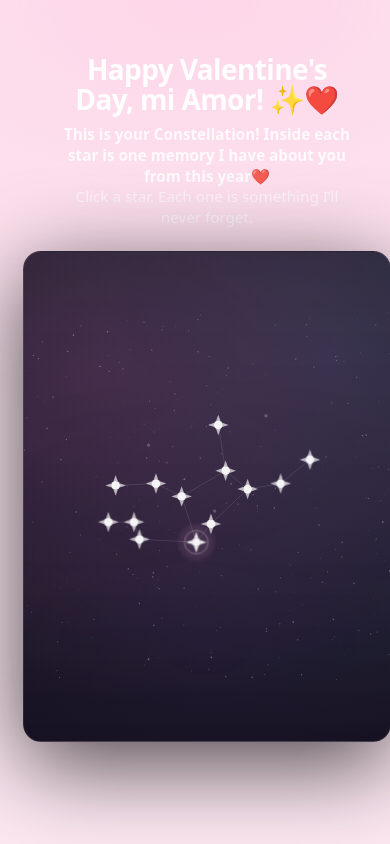
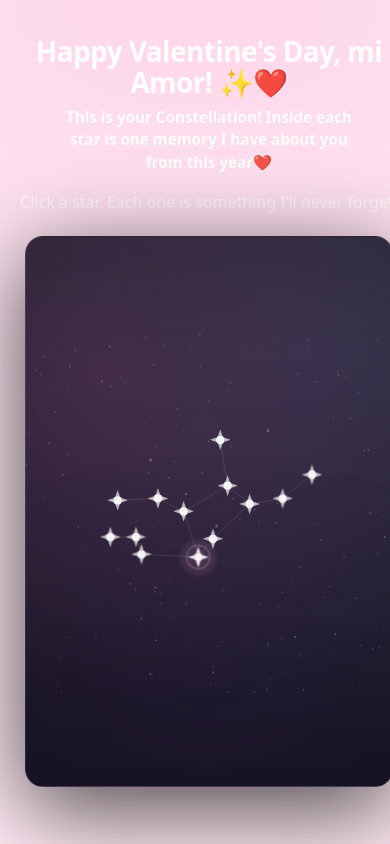
Before and after one commit to KitsuneGhost/Valentines_Gift, a React (Vite) app: page / in a window 390 px wide. Shown: the top 844 px of the page. Built offline with nearby package versions, Linux system fonts and the light colour scheme.

Commit message:
animaion fix and desktop view fix

```diff
--- a/src/App.css
+++ b/src/App.css
@@ -17,7 +17,7 @@ body{
 
 .page {
   width: 100%;
-  max-width: 1100px;
+  max-width: 1400px;
   margin: 0 auto;
   padding: 0 18px 40px;
   text-align: center;
@@ -119,8 +119,8 @@ body{
   position: relative;
   margin: 22px auto 0;
 
-  width: min(96vw, 1100px);
-  height: min(82vh, 820px);
+  width: min(96vw, 1400px);
+  height: min(78vh, 860px);
 
   border-radius: 26px;
   overflow: hidden;
@@ -1093,142 +1093,26 @@ body{
   color: rgba(60,20,40,0.68);
 }
 
-html, body {
-  margin: 0;
-  padding: 0;
-  overflow-x: hidden;
-}
+html, body { overflow-x: clip; }
+@supports not (overflow: clip) { html, body { overflow-x: hidden; } }
 
-#root {
-  overflow-x: hidden;
-}
-
-
-/* =========================
-   MOBILE / RESPONSIVE PATCH
-   ========================= */
+@media (max-width: 768px) {
+  .page { padding: 0 14px 34px; }
 
   .hero h1 {
-  /* scales down nicely on phones */
-  font-size: clamp(26px, 6.2vw, 44px);
+    font-size: clamp(28px, 6.8vw, 40px);
     line-height: 1.1;
   }
 
   .hero h2 {
-  font-size: clamp(14px, 3.8vw, 20px);
-  line-height: 1.35;
+    font-size: clamp(14px, 3.9vw, 18px);
+    max-width: 34ch;
     margin: 0 auto;
-  max-width: 42ch;
   }
 
-.page {
-  /* less side padding on small screens */
-  padding: 0 14px 34px;
-}
-
-/* tablets + phones */
-@media (max-width: 768px) {
   .sky {
-    width: min(94vw, 1100px);
-    height: min(62vh, 560px);
+    width: min(94vw, 900px);
+    height: min(65vh, 560px);
     border-radius: 18px;
   }
-
-  .modal {
-    width: min(560px, 96vw);
-    padding: 16px;
 }
-
-  /* nicer tap targets */
-  button, a {
-    min-height: 44px;
-  }
-}
-
-/* small phones */
-@media (max-width: 420px) {
-  .sky {
-    height: min(56vh, 480px);
-    border-radius: 16px;
-  }
-
-  .page {
-    padding: 0 12px 30px;
-  }
-}
-
-/* ===== Mobile polish ===== */
-
-:root{
-  --pad: clamp(14px, 4vw, 28px);
-}
-
-html, body {
-  width: 100%;
-  overflow-x: clip;
-}
-
-body{
-  /* prevents weird “pale strip” / background mismatch */
-  min-height: 100dvh;
-}
-
-/* If your outer wrapper is .page or .app, keep it full-height */
-.page, .app, #root{
-  min-height: 100dvh;
-}
-
-/* Make hero text readable and not overly wide */
-.hero{
-  padding: 18px var(--pad) 10px;
-  text-align: center;
-}
-
-.hero h1{
-  font-size: clamp(28px, 7vw, 44px);
-  line-height: 1.08;
-  margin: 8px auto 10px;
-  max-width: 18ch;           /* key: nicer line breaks */
-  text-wrap: balance;        /* modern browsers */
-}
-
-.hero .subtitle,
-.hero h2,
-.hero p{
-  font-size: clamp(14px, 3.9vw, 18px);
-  line-height: 1.35;
-  margin: 0 auto;
-  max-width: 34ch;
-  opacity: 0.92;
-}
-
-/* Fix the “Click a star…” line being too long */
-.hero .hint{
-  max-width: 34ch;
-  margin-top: 10px;
-}
-
-/* Constellation card: make it fit phones better */
-.sky{
-  width: min(94vw, 520px);
-  margin: 14px auto 22px;
-  border-radius: 18px;
-
-  /* constrain height so it doesn’t look huge on tall phones */
-  height: auto;
-  aspect-ratio: 3 / 4;       /* nice phone-ish ratio */
-  max-height: 72vh;
-}
-
-/* If you have an inner canvas/svg, ensure it fits */
-.sky canvas,
-.sky svg{
-  width: 100% !important;
-  height: 100% !important;
-  display: block;
-}
-
-/* Buttons: touch-friendly */
-button, a{
-  min-height: 44px;
-}
```
Lines whose indentation alone changed are shown as unchanged.
